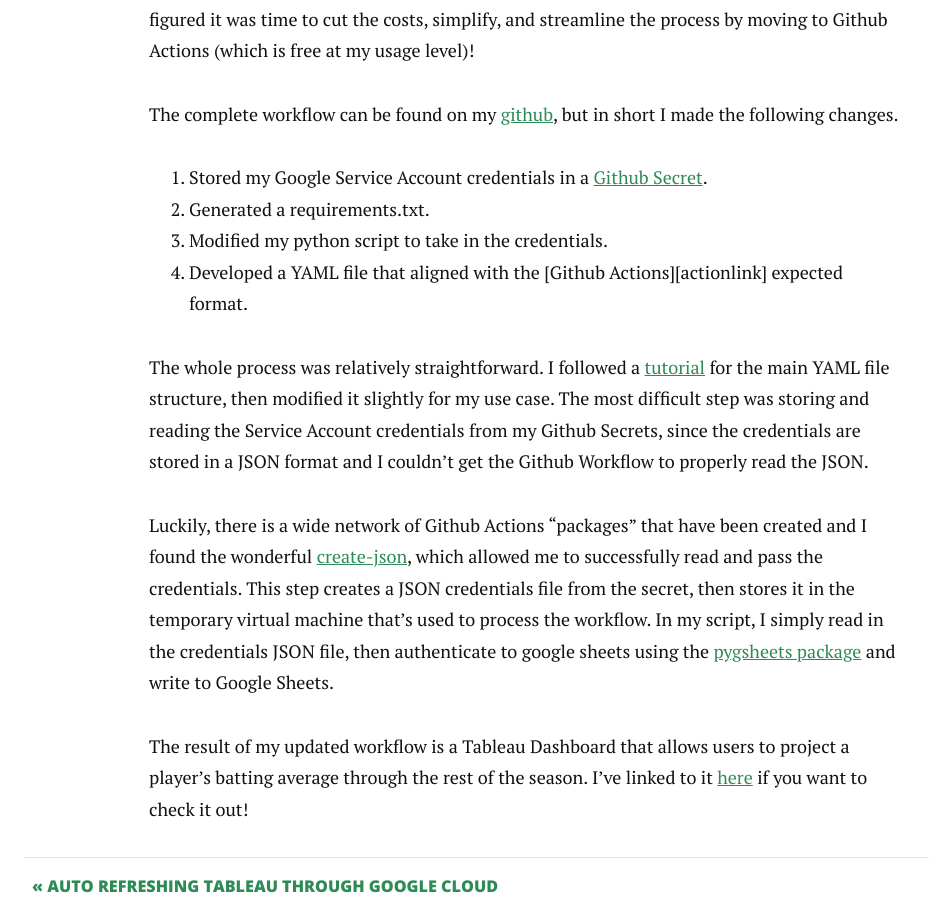
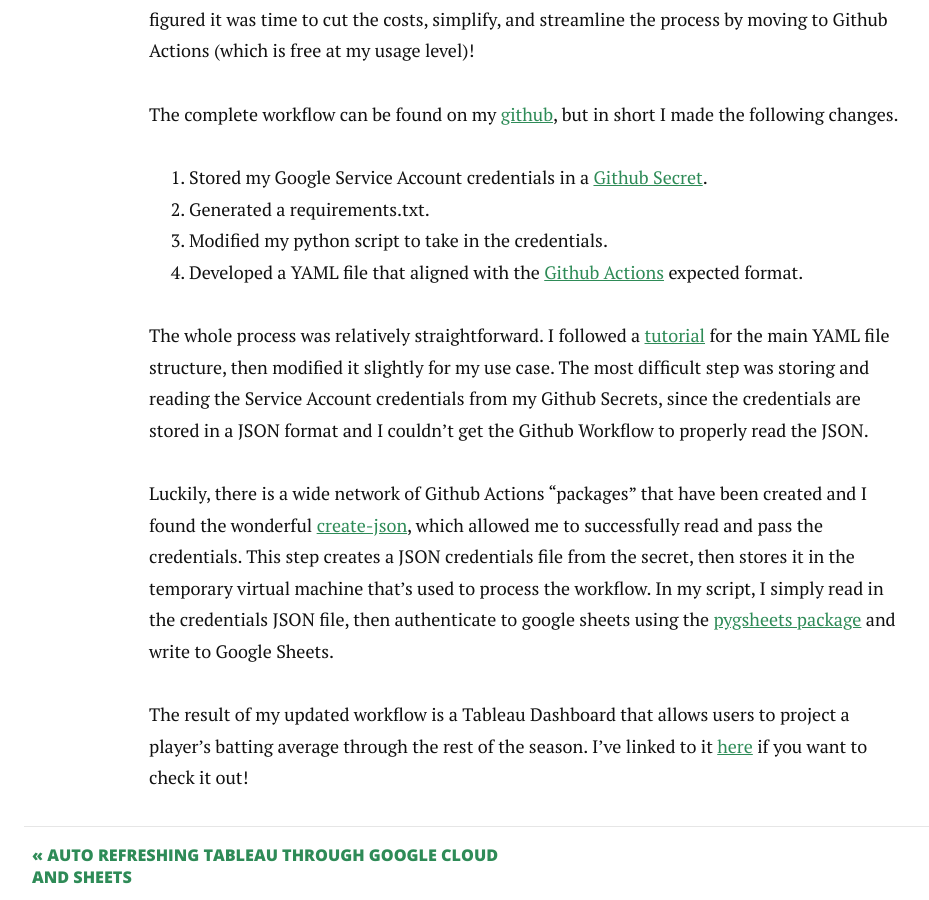
Before and after one commit to irickman/irickman.github.io, a Jekyll site: the page built from _posts/2022-05-29-Automating-Data-Pipelines-with-Github-Actions.markdown, in a window 1280 px wide and 900 px high, scrolled down 809 px. Shown: the whole window, without its empty margins (116-1045 px from the left). Built offline with Jekyll 4.4.1, drawn with Linux system fonts in a browser that asks for light colours; nearby versions of some CDN libraries; part of the change alters nothing that is shown.

```diff
--- a/_posts/2022-05-29-Automating-Data-Pipelines-with-Github-Actions.markdown
+++ b/_posts/2022-05-29-Automating-Data-Pipelines-with-Github-Actions.markdown
@@ -24,9 +24,9 @@ The result of my updated workflow is a Tableau Dashboard that allows users to pr
 
 [previouslink]:https://www.irarickman.com/blog/Autorefreshing-Tableau-Through-Google-Cloud-and-Sheets/
 [githublink]:https://github.com/irickman/mlbprojections
-[actionslink]:https://docs.github.com/en/actions/learn-github-actions/understanding-github-actions
+[actionlink]:https://docs.github.com/en/actions/learn-github-actions/understanding-github-actions
 [secretlink]:https://docs.github.com/en/actions/security-guides/encrypted-secrets
 [tutoriallink]:https://canovasjm.netlify.app/2020/11/29/github-actions-run-a-python-script-on-schedule-and-commit-changes/
 [jsonlink]:https://github.com/marketplace/actions/create-json
 [pygsh]:https://pygsheets.readthedocs.io/en/stable/authorization.html#service-account
-[mlblink]:https://public.tableau.com/views/MLBBattingAverageProjectionTool/PlayerProjectionTool?:language=en-US&:display_count=n&:origin=viz_share_link
+[mlblink]:https://public.tableau.com/app/profile/ira.rickman/viz/MLBBattingAverageProjectionTool/PlayerProjectionTool
```
